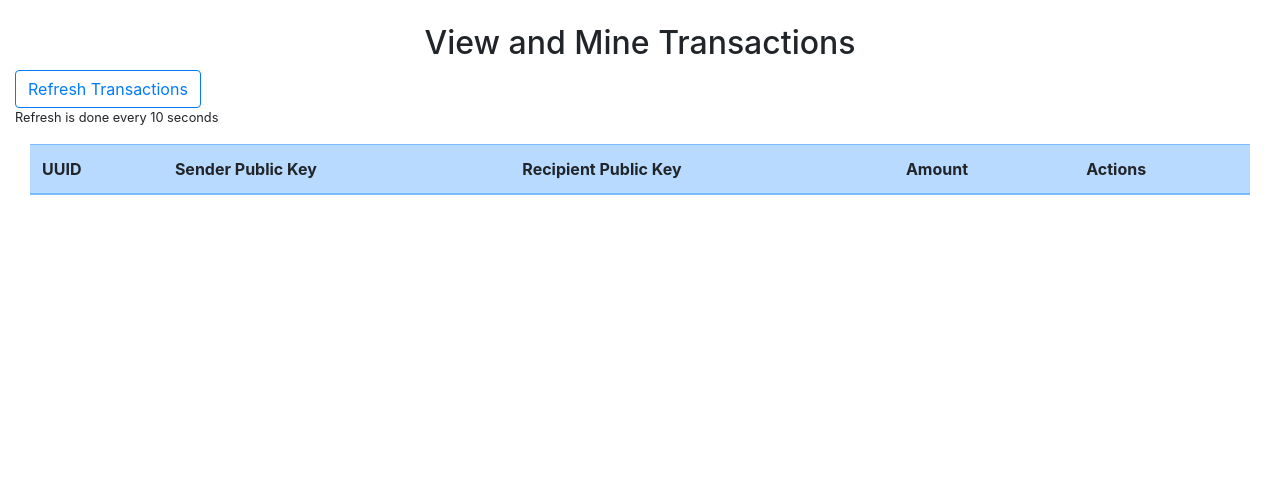
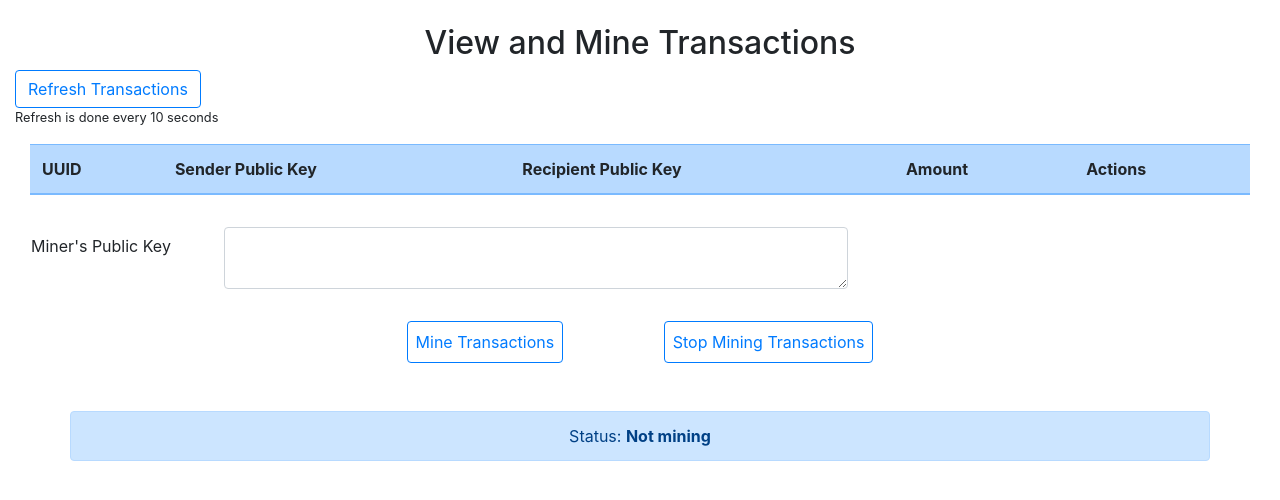
Before and after one commit to jchallenger1/easypycoin, a Flask app: page / in a window 1280 px wide, after a click on "View and Mine Transactions". Shown: the part 40-540 px from the top of the page. Run offline with Flask 2, Linux system fonts and the light colour scheme; lists and menus that the app fills with data are empty; some libraries are stand-ins or nearby versions.

Commit message:
some implementation of mining transactions on client side

```diff
--- a/static/main.js
+++ b/static/main.js
@@ -1,4 +1,6 @@
 const hostname = "http://127.0.0.1:5000"
+
+let miningTransactions = []
 
 // Function creates an HTML string of an alert message. The messageType dictates the coloring of said message
 function createHTMLAlertMessage(message, messageType = "danger") {
@@ -32,12 +34,12 @@ function generateCryptoKeys() {
 
 function getTransactionDataFieldsToJson() {
     return JSON.stringify({
-        "sender_private_key" : $("#private-key-form-mktrans").val(),
-        "sender_public_key" : $("#public-key-mktrans").val(),
-        "recipient_public_key" : $("#recipient-address-mktrans").val(),
-        "amount" : $("#amount-mktrans").val(),
-        "signature" : $("#signature-mktrans").val(),
-        "uuid" : $("#uuidv4-mktrans-form").val(),
+        "sender_private_key": $("#private-key-form-mktrans").val(),
+        "sender_public_key": $("#public-key-mktrans").val(),
+        "recipient_public_key": $("#recipient-address-mktrans").val(),
+        "amount": $("#amount-mktrans").val(),
+        "signature": $("#signature-mktrans").val(),
+        "uuid": $("#uuidv4-mktrans-form").val(),
     });
 }
 
@@ -84,17 +86,19 @@ function broadcastTransaction() {
     });
 }
 
-    // Function trims a string and adds ... between if its over a certain length, returns original string if not over length
+// Function trims a string and adds ... between if its over a certain length, returns original string if not over length
 function trimTableStr(trimStr) {
     if (trimStr.length > 60)
-            return trimStr.substring(0, 30) + "..." + trimStr.substring(trimStr.length - 30, trimStr.length);
-        return trimStr;
+        return trimStr.substring(0, 30) + "..." + trimStr.substring(trimStr.length - 30, trimStr.length);
+    return trimStr;
 }
 
 // Function takes a transaction object and extracts all keys from keyObjects to form an HTML <tr> row
 function createHTMLTableStr(transaction, keyObjects) {
 
-    if (!_.every(keyObjects, (field) => { return field in transaction; })) {
+    if (!_.every(keyObjects, (field) => {
+        return field in transaction;
+    })) {
         console.log("Error creating a table row. Missing keyObject!");
         return;
     }
@@ -105,8 +109,8 @@ function createHTMLTableStr(transaction, keyObjects) {
     for (const key of keyObjects)
         // Add in the key data-value and data-key for easy extraction for copy button
         text += `<td data-value="${transaction[key]}" data-key="${key}">${trimTableStr(transaction[key])}</td>`;
-        // Create a copy button
-        text += `<td><button class="btn btn-primary tr-copy-btn">
+    // Create a copy button
+    text += `<td><button class="btn btn-primary tr-copy-btn">
                     <svg xmlns="http://www.w3.org/2000/svg" width="16" height="16" fill="currentColor" class="bi bi-clipboard" viewBox="0 0 16 16">
                       <path d="M4 1.5H3a2 2 0 0 0-2 2V14a2 2 0 0 0 2 2h10a2 2 0 0 0 2-2V3.5a2 2 0 0 0-2-2h-1v1h1a1 1 0 0 1 1 1V14a1 1 0 0 1-1 1H3a1 1 0 0 1-1-1V3.5a1 1 0 0 1 1-1h1v-1z"/>
                       <path d="M9.5 1a.5.5 0 0 1 .5.5v1a.5.5 0 0 1-.5.5h-3a.5.5 0 0 1-.5-.5v-1a.5.5 0 0 1 .5-.5h3zm-3-1A1.5 1.5 0 0 0 5 1.5v1A1.5 1.5 0 0 0 6.5 4h3A1.5 1.5 0 0 0 11 2.5v-1A1.5 1.5 0 0 0 9.5 0h-3z"/>
@@ -119,7 +123,7 @@ function createHTMLTableStr(transaction, keyObjects) {
 function refreshTransactions() {
     $.getJSON(`${hostname}/api/transactions`, (json) => {
         for (const transaction of json)
-            $("#transaction-table").empty().append(createHTMLTableStr(transaction,
+            $("#view-trans-table").empty().append(createHTMLTableStr(transaction,
                 ["uuid", "sender_public_key", "recipient_public_key", "amount"]));
     });
 }
@@ -180,4 +184,18 @@ $(document).ready(function () {
     $("#refresh-uuidv4-btn").on("click", () => {
         $("#uuidv4-mktrans-form").val(uuidv4());
     });
+
+    $("#mine-btn").on("click", function () {
+        $("#blockchain-table").children("tr").each(function (index, trElement) {
+            let dict = {}
+            trElement.children().each(function (index, element) {
+                element.getAttribute("data-key")
+                if (element.hasAttribute("data-key") && element.hasAttribute("data-value"))
+                    dict[element.getAttribute("data-key")] = element.getAttribute("data-value");
+            });
+            let transaction = JSON.stringify(dict);
+            miningTransactions.push([transaction, trElement]);
+        });
+
+    });
 });
--- a/templates/index.html
+++ b/templates/index.html
@@ -148,6 +148,17 @@
                     </tbody>
                 </table>
             </div>
+            <div class="form-group row p-3">
+                <label for="miner-public-key" class="col-sm-2 col-form-label">Miner's Public Key</label>
+                <textarea class="form-control col-sm-6" id="miner-public-key"></textarea>
+            </div>
+            <div class="container-fluid text-center">
+                <button class="btn btn-outline-primary btn-large p-2 mr-5" id="mine-btn">Mine Transactions</button>
+                <button class="btn btn-outline-primary btn-large p-2 ml-5" id="stop-mine-btn">Stop Mining Transactions</button>
+            </div>
+            <div class="alert alert-primary text-center container mt-5" id="mine-status">
+                Status: <b>Not mining</b>
+            </div>
         </div>
 
         <!-- Blockchain Tab -->
```
